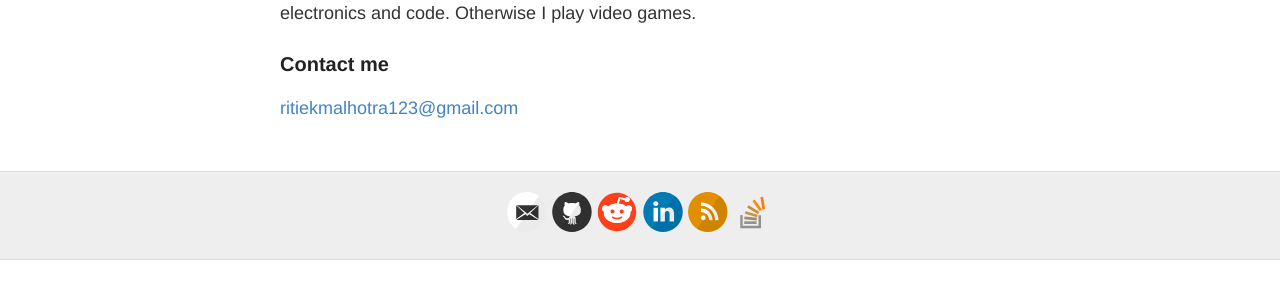
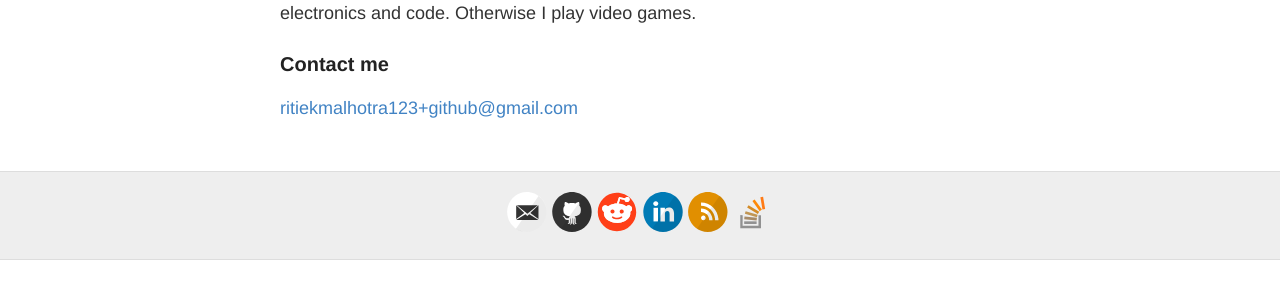
Before and after one commit to ritiek/ritiek.github.io, a Jekyll site: the page built from about.md, in a window 1280 px wide. Shown: the part 291-582 px from the top of the page. Built offline with Jekyll 4.4.1, drawn with Linux system fonts in a browser that asks for light colours.

Commit message:
Update email address

```diff
--- a/_config.yml
+++ b/_config.yml
@@ -18,7 +18,7 @@ avatar: https://github.com/ritiek.png
 # Includes an icon in the footer for each username you enter
 footer-links:
   dribbble:
-  email: ritiekmalhotra123@gmail.com
+  email: ritiekmalhotra123+github@gmail.com
   facebook:
   flickr:
   github: ritiek
--- a/about.md
+++ b/about.md
@@ -11,4 +11,4 @@ Otherwise I play video games.
 
 ### Contact me
 
-[ritiekmalhotra123@gmail.com](mailto:ritiekmalhotra123@gmail.com)
+[ritiekmalhotra123+github@gmail.com](mailto:ritiekmalhotra123+github@gmail.com)
```
